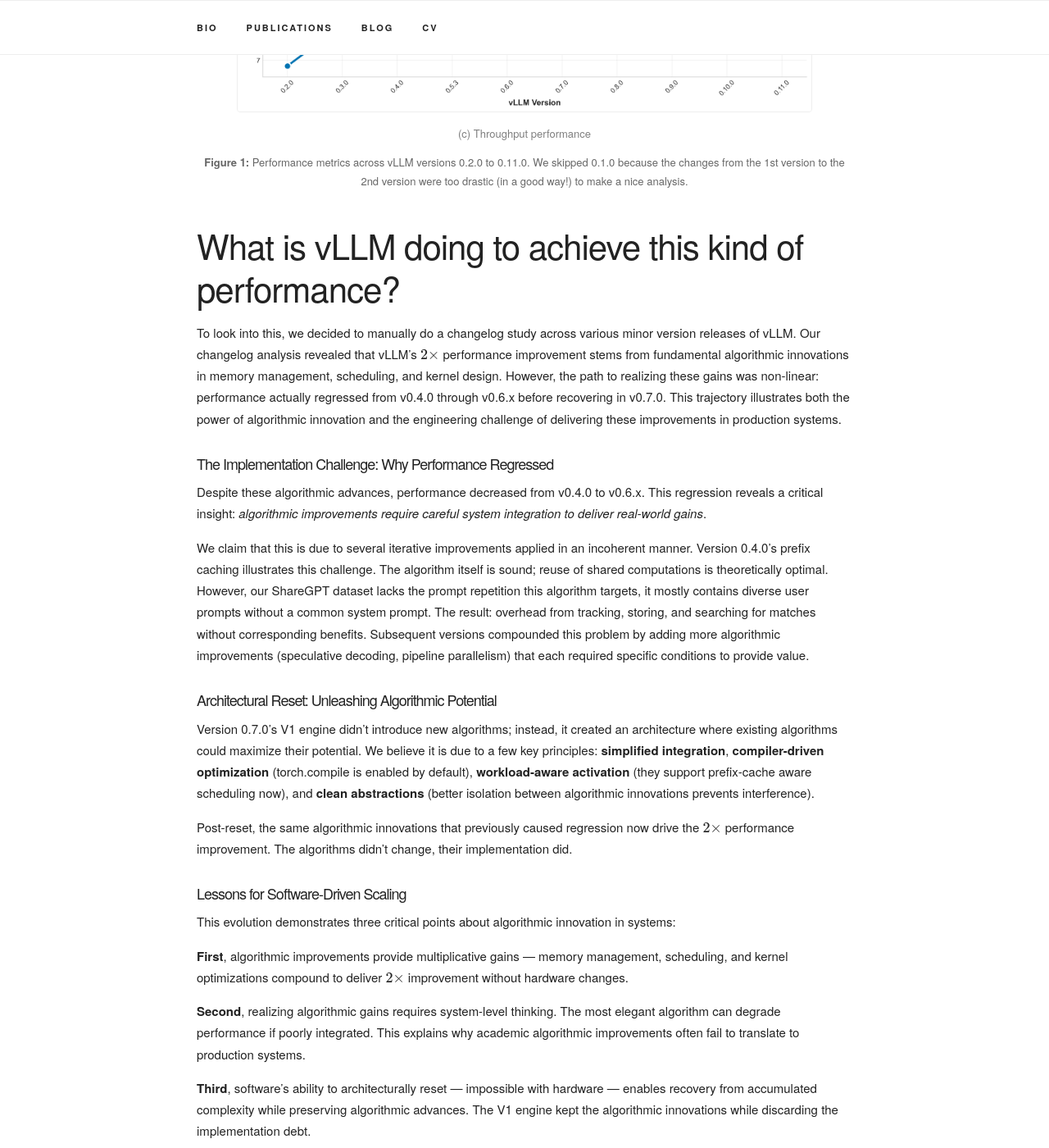
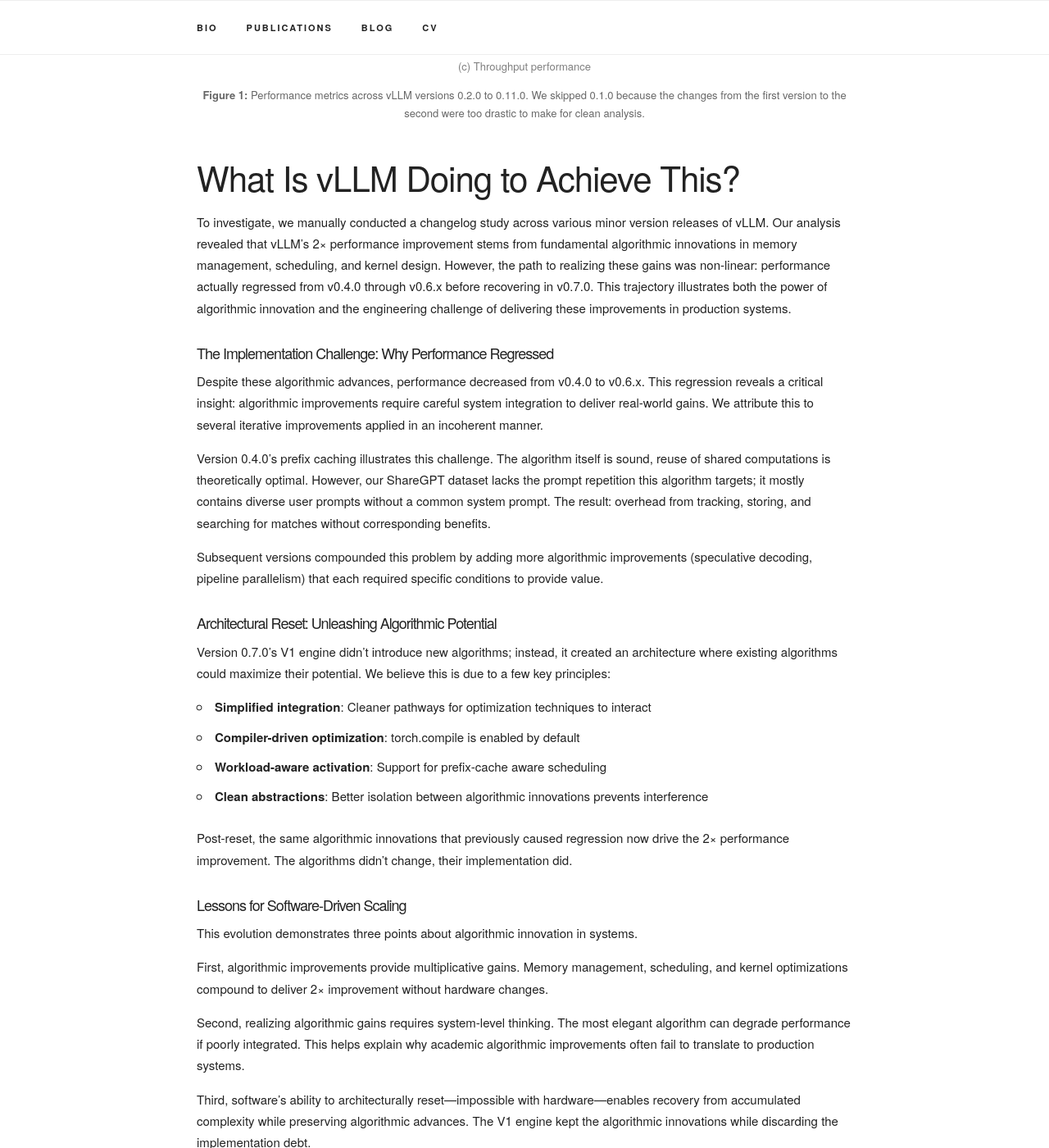
Before and after one commit to sanchit-ahuja/sanchit-ahuja.github.io, a Jekyll site: the page built from _posts/2025-11-11-software-not-silicon.md, in a window 1280 px wide and 1400 px high, scrolled down 2553 px. Shown: the whole window at 82% size. Built offline with Jekyll 4.4.1, drawn with Linux system fonts in a browser that asks for light colours; some of the changed text lies outside the part shown.

Commit message:
update wrting

```diff
--- a/_posts/2025-11-11-software-not-silicon.md
+++ b/_posts/2025-11-11-software-not-silicon.md
@@ -1,13 +1,13 @@
 ---
 layout: post
-title: "Software, Not Silicon: Why Better Algorithms Beat Bigger GPUs"
+title: "Tracing vLLM's 2× Performance Gains: A Changelog Study"
 authors: "Sanchit Ahuja and Harshit Garg"
 date: 2026-02-06
 ---
 
-It has been nearly three years since the first version of ChatGPT became publicly available. In that time, both LLM research and real world usage have expanded at an exponential pace. We now have not only humans interacting with these models but also complex agentic systems where multiple models coordinate with one another. Yet, despite this rapid acceleration in demand and capability, the growth of AI hardware has not kept pace. This widening gap sets the stage for a deeper argument: relying on GPU memory alone is no longer a sustainable path for scaling LLM inference.
+It has been nearly three years since the first version of ChatGPT became publicly available. In that time, both LLM research and real-world usage have expanded at an exponential pace. We now have not only humans interacting with these models but also complex agentic systems where multiple models coordinate with one another. Yet despite this rapid acceleration in demand and capability, hardware capacity remains constrained by manufacturing timelines and costs. In this post, we argue that relying on GPU memory alone is no longer a sustainable path for scaling LLM inference—and present evidence that software optimization can deliver gains comparable to hardware upgrades.
 
-## But if not GPU memory, then what?
+## Investigating Software-Level Gains
 
 The first version of vLLM [(Kwon et al., 2023)](https://doi.org/10.1145/3600006.3613165), an LLM inference engine, was released in June 2023 with the promise of being a unified solution for efficient model deployment. In the two years since, vLLM has evolved rapidly, not just in its support for a wide range of model architectures, but also through significant kernel-level improvements, optimization techniques, and broader system enhancements.
 
@@ -15,17 +15,13 @@
 
 ### Experimental Setup
 
-The vLLM framework has not yet issued a major release, so we focused our study on benchmarking its minor versions from 0.1.0 through 0.11.0. Because each version maintains backward compatibility, we selected a model supported since v0.1.0, `stabilityai/stablelm-tuned-alpha-7b` [(Taori et al., 2023)](https://github.com/tatsu-lab/stanford_alpaca), [(Anand et al., 2023)](https://github.com/nomic-ai/gpt4all), [(Chiang et al., 2023)](https://vicuna.lmsys.org). For evaluation, we used the ShareGPT dataset[^1]. All experiments were run on a single A100 40GB GPU with CUDA 12.8.
-
-We tracked five metrics in total: throughput (requests per second), the total time taken by the engine to complete inference, the average end-to-end latency per request, and the average latency per generated token and per output token.
+The vLLM framework has not yet issued a major release, so we focused our study on benchmarking its minor versions from 0.1.0 through 0.11.0. Because each version maintains backward compatibility, we selected a model supported since v0.1.0: `stabilityai/stablelm-tuned-alpha-7b`. For evaluation, we used the ShareGPT dataset[^1]. All experiments were run on a single A100 40GB GPU with CUDA 12.8. We tracked five metrics in total: throughput (requests per second), the total time taken by the engine to complete inference, the average end-to-end latency per request, and the average latency per generated token and per output token.
 
 [^1]: [ShareGPT Vicuna Unfiltered](https://huggingface.co/datasets/anon8231489123/ShareGPT_Vicuna_unfiltered)
 
 ### Results
 
-Even with the same GPU, model, and dataset held constant across all versions, we observe substantial improvements in every major vLLM metric we tracked. Average latency per token dropped from 0.29s in v0.2.0 to 0.13s, and average latency per output token fell from 1.56s to 0.78s, nearly a $2\times$ speedup. Throughput showed a similar leap, rising from 6.82 req/s in v0.2.0 to 13.58 req/s as shown in the figures below.
-
-These gains highlight an important point: despite no increase in GPU memory, vLLM achieved almost $2\times$ better inference performance purely through software evolution.
+Even with the same GPU, model, and dataset held constant across all versions, we observe substantial improvements in every major vLLM metric we tracked. Average latency per token dropped from 0.29s in v0.2.0 to 0.13s, and average latency per output token fell from 1.56s to 0.78s—nearly a 2× speedup. Throughput showed a similar leap, rising from 6.82 req/s in v0.2.0 to 13.58 req/s as shown in the figures below. These gains highlight an important point: despite no increase in GPU memory, vLLM achieved almost 2× better inference performance purely through software evolution.
 
 <div class="figure-stack">
   <figure>
@@ -41,35 +37,42 @@
     <figcaption>(c) Throughput performance</figcaption>
   </figure>
 </div>
-<p class="figure-caption"><b>Figure 1:</b> Performance metrics across vLLM versions 0.2.0 to 0.11.0. We skipped 0.1.0 because the changes from the 1st version to the 2nd version were too drastic (in a good way!) to make a nice analysis.</p>
+<p class="figure-caption"><b>Figure 1:</b> Performance metrics across vLLM versions 0.2.0 to 0.11.0. We skipped 0.1.0 because the changes from the first version to the second were too drastic to make for clean analysis.</p>
 
-## What is vLLM doing to achieve this kind of performance?
+## What Is vLLM Doing to Achieve This?
 
-To look into this, we decided to manually do a changelog study across various minor version releases of vLLM. Our changelog analysis revealed that vLLM's $2\times$ performance improvement stems from fundamental algorithmic innovations in memory management, scheduling, and kernel design. However, the path to realizing these gains was non-linear: performance actually regressed from v0.4.0 through v0.6.x before recovering in v0.7.0. This trajectory illustrates both the power of algorithmic innovation and the engineering challenge of delivering these improvements in production systems.
+To investigate, we manually conducted a changelog study across various minor version releases of vLLM. Our analysis revealed that vLLM's 2× performance improvement stems from fundamental algorithmic innovations in memory management, scheduling, and kernel design. However, the path to realizing these gains was non-linear: performance actually regressed from v0.4.0 through v0.6.x before recovering in v0.7.0. This trajectory illustrates both the power of algorithmic innovation and the engineering challenge of delivering these improvements in production systems.
 
 ### The Implementation Challenge: Why Performance Regressed
 
-Despite these algorithmic advances, performance decreased from v0.4.0 to v0.6.x. This regression reveals a critical insight: *algorithmic improvements require careful system integration to deliver real-world gains*.
+Despite these algorithmic advances, performance decreased from v0.4.0 to v0.6.x. This regression reveals a critical insight: algorithmic improvements require careful system integration to deliver real-world gains. We attribute this to several iterative improvements applied in an incoherent manner.
 
-We claim that this is due to several iterative improvements applied in an incoherent manner. Version 0.4.0's prefix caching illustrates this challenge. The algorithm itself is sound; reuse of shared computations is theoretically optimal. However, our ShareGPT dataset lacks the prompt repetition this algorithm targets, it mostly contains diverse user prompts without a common system prompt. The result: overhead from tracking, storing, and searching for matches without corresponding benefits. Subsequent versions compounded this problem by adding more algorithmic improvements (speculative decoding, pipeline parallelism) that each required specific conditions to provide value.
+Version 0.4.0's prefix caching illustrates this challenge. The algorithm itself is sound, reuse of shared computations is theoretically optimal. However, our ShareGPT dataset lacks the prompt repetition this algorithm targets; it mostly contains diverse user prompts without a common system prompt. The result: overhead from tracking, storing, and searching for matches without corresponding benefits.
+
+Subsequent versions compounded this problem by adding more algorithmic improvements (speculative decoding, pipeline parallelism) that each required specific conditions to provide value.
 
 ### Architectural Reset: Unleashing Algorithmic Potential
 
-Version 0.7.0's V1 engine didn't introduce new algorithms; instead, it created an architecture where existing algorithms could maximize their potential. We believe it is due to a few key principles: **simplified integration**, **compiler-driven optimization** (torch.compile is enabled by default), **workload-aware activation** (they support prefix-cache aware scheduling now), and **clean abstractions** (better isolation between algorithmic innovations prevents interference).
+Version 0.7.0's V1 engine didn't introduce new algorithms; instead, it created an architecture where existing algorithms could maximize their potential. We believe this is due to a few key principles:
 
-Post-reset, the same algorithmic innovations that previously caused regression now drive the $2\times$ performance improvement. The algorithms didn't change, their implementation did.
+- **Simplified integration**: Cleaner pathways for optimization techniques to interact
+- **Compiler-driven optimization**: torch.compile is enabled by default
+- **Workload-aware activation**: Support for prefix-cache aware scheduling
+- **Clean abstractions**: Better isolation between algorithmic innovations prevents interference
+
+Post-reset, the same algorithmic innovations that previously caused regression now drive the 2× performance improvement. The algorithms didn't change, their implementation did.
 
 ### Lessons for Software-Driven Scaling
 
-This evolution demonstrates three critical points about algorithmic innovation in systems:
+This evolution demonstrates three points about algorithmic innovation in systems.
 
-**First**, algorithmic improvements provide multiplicative gains — memory management, scheduling, and kernel optimizations compound to deliver $2\times$ improvement without hardware changes.
+First, algorithmic improvements provide multiplicative gains. Memory management, scheduling, and kernel optimizations compound to deliver 2× improvement without hardware changes.
 
-**Second**, realizing algorithmic gains requires system-level thinking. The most elegant algorithm can degrade performance if poorly integrated. This explains why academic algorithmic improvements often fail to translate to production systems.
+Second, realizing algorithmic gains requires system-level thinking. The most elegant algorithm can degrade performance if poorly integrated. This helps explain why academic algorithmic improvements often fail to translate to production systems.
 
-**Third**, software's ability to architecturally reset — impossible with hardware — enables recovery from accumulated complexity while preserving algorithmic advances. The V1 engine kept the algorithmic innovations while discarding the implementation debt.
+Third, software's ability to architecturally reset—impossible with hardware—enables recovery from accumulated complexity while preserving algorithmic advances. The V1 engine kept the algorithmic innovations while discarding the implementation debt.
 
-The implication is clear: sustainable performance scaling requires not only algorithmic research, but also the systems engineering to deliver these algorithms effectively. The $2\times$ improvement comes from algorithms; achieving it required architectural discipline.
+Sustainable performance scaling requires not only algorithmic research but also the systems engineering to deliver these algorithms effectively. The 2× improvement comes from algorithms; achieving it required architectural discipline.
 
 ## Limitations
 
@@ -85,11 +88,11 @@
 
 ### The Economics of Scale
 
-The cost dynamics favor software optimization over hardware scaling. The H100 costs approximately $3\times$ more than the A100 for roughly $2\times$ the memory, while these software optimizations achieved $2\times$ improvement at engineering cost amortized across thousands of deployments. Additionally, software optimizations reduce power consumption without new silicon, improving both operational costs and environmental impact.
+The cost dynamics favor software optimization over hardware scaling. The H100 costs approximately 3× more than the A100 for roughly 2× the memory, while these software optimizations achieved 2× improvement at engineering cost amortized across thousands of deployments. Additionally, software optimizations reduce power consumption without new silicon, improving both operational costs and environmental impact.
 
 ### Sustainable Scaling Path
 
-The traditional approach of waiting for next-generation hardware cannot meet the exponential growth in LLM demand. A sustainable path requires treating algorithmic innovation as a first-class citizen alongside silicon advancement. Organizations should prioritize hiring and retaining systems engineers who understand both ML and low-level optimization.
+The traditional approach of waiting for next-generation hardware cannot meet the exponential growth in LLM demand. A sustainable path requires treating algorithmic innovation as a first-class priority alongside silicon advancement. Organizations should consider investing in systems engineers who understand both ML and low-level optimization.
 
 ## Future Work
 
@@ -99,28 +102,24 @@
 
 ### Optimization Attribution
 
-Future work should isolate individual optimization contributions through ablation studies. Understanding which optimizations make up or interfere would guide development priorities. Determining the theoretical limits of software optimization would help set realistic expectations for future improvements.
+Future work should isolate individual optimization contributions through ablation studies. Understanding which optimizations compose well or interfere would guide development priorities. Determining the theoretical limits of software optimization would help set realistic expectations for future improvements.
 
 ### Predictive Modeling
 
-Developing performance models that predict the impact of optimization before implementation could accelerate development. Identifying "optimization opportunities" in new model architectures would enable proactive rather than reactive optimization. Such models could guide resource allocation between hardware and software investments.
+Developing performance models that predict the impact of optimizations before implementation could accelerate development. Identifying optimization opportunities in new model architectures would enable proactive rather than reactive optimization. Such models could guide resource allocation between hardware and software investments.
 
 ## Conclusion
 
-Our analysis of vLLM's evolution from v0.2.0 to v0.11.0 reveals that software innovation alone achieved nearly $2\times$ performance improvement, matching what typically requires a hardware generation upgrade. This validates our hypothesis that traditional compute and memory metrics are insufficient indicators for inference optimization potential.
+Our analysis of vLLM's evolution from v0.2.0 to v0.11.0 shows that software innovation alone achieved nearly 2× performance improvement—matching what typically requires a hardware generation upgrade. This supports our hypothesis that traditional compute and memory metrics are insufficient indicators for inference optimization potential.
 
-However, the increasing complexity of optimizations, from simple caching strategies to complete engine rewrites, suggests that we may be approaching the limits of "easy" software gains. The path forward isn't choosing between hardware and software, but recognizing that sustainable AI scaling requires algorithmic innovation as a first-class citizen alongside silicon advancement.
+However, the increasing complexity of optimizations, from simple caching strategies to complete engine rewrites, suggests that we may be approaching the limits of "easy" software gains. The path forward isn't choosing between hardware and software, but recognizing that sustainable AI scaling requires investment in both.
 
-As the gap between AI capability and hardware growth widens, the question isn't whether we need bigger GPUs, but whether we're exhausting algorithmic possibilities before reaching for more memory. The evidence suggests we're not, but capturing these gains requires systematic investment in software engineering, not just model research.
-
-The AI community stands at a crossroads: continue the expensive march toward ever-larger hardware, or invest in the software innovation that our analysis shows can deliver comparable gains at a fraction of the cost. The data suggest that the choice should be clear.
+As the gap between AI capability and hardware availability widens, the question becomes whether we are exhausting algorithmic possibilities before reaching for more memory. Our evidence suggests we are not—but capturing these gains requires systematic investment in software engineering alongside model research.
 
 ---
 
 ### References
 
 1. Kwon, W., Li, Z., Zhuang, S., Sheng, Y., Zheng, L., Yu, C. H., Gonzalez, J., Zhang, H., & Stoica, I. (2023). [Efficient Memory Management for Large Language Model Serving with PagedAttention](https://doi.org/10.1145/3600006.3613165). *SOSP '23*.
+
 2. Ren, X., Rodrigues, K., Chen, L., Vega, C., Stumm, M., & Yuan, D. (2019). [An analysis of performance evolution of Linux's core operations](https://doi.org/10.1145/3341301.3359640). *SOSP '19*.
-3. Taori, R., Gulrajani, I., Zhang, T., Dubois, Y., Li, X., Guestrin, C., Liang, P., & Hashimoto, T. B. (2023). [Stanford Alpaca: An Instruction-following LLaMA model](https://github.com/tatsu-lab/stanford_alpaca).
-4. Anand, Y., Nussbaum, Z., Duderstadt, B., Schmidt, B., & Mulyar, A. (2023). [GPT4All](https://github.com/nomic-ai/gpt4all).
-5. Chiang, W.-L., Li, Z., Lin, Z., Sheng, Y., Wu, Z., Zhang, H., Zheng, L., Zhuang, S., Zhuang, Y., Gonzalez, J. E., Stoica, I., & Xing, E. P. (2023). [Vicuna: An Open-Source Chatbot Impressing GPT-4 with 90% ChatGPT Quality](https://vicuna.lmsys.org).
```
